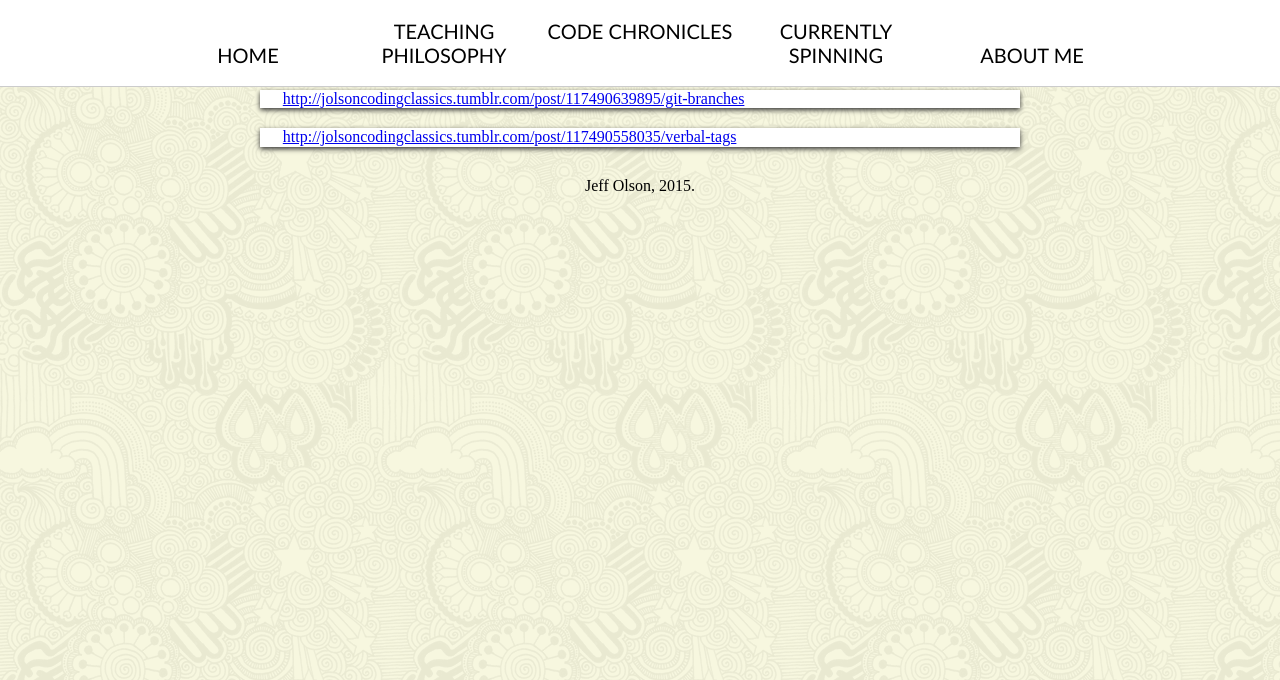
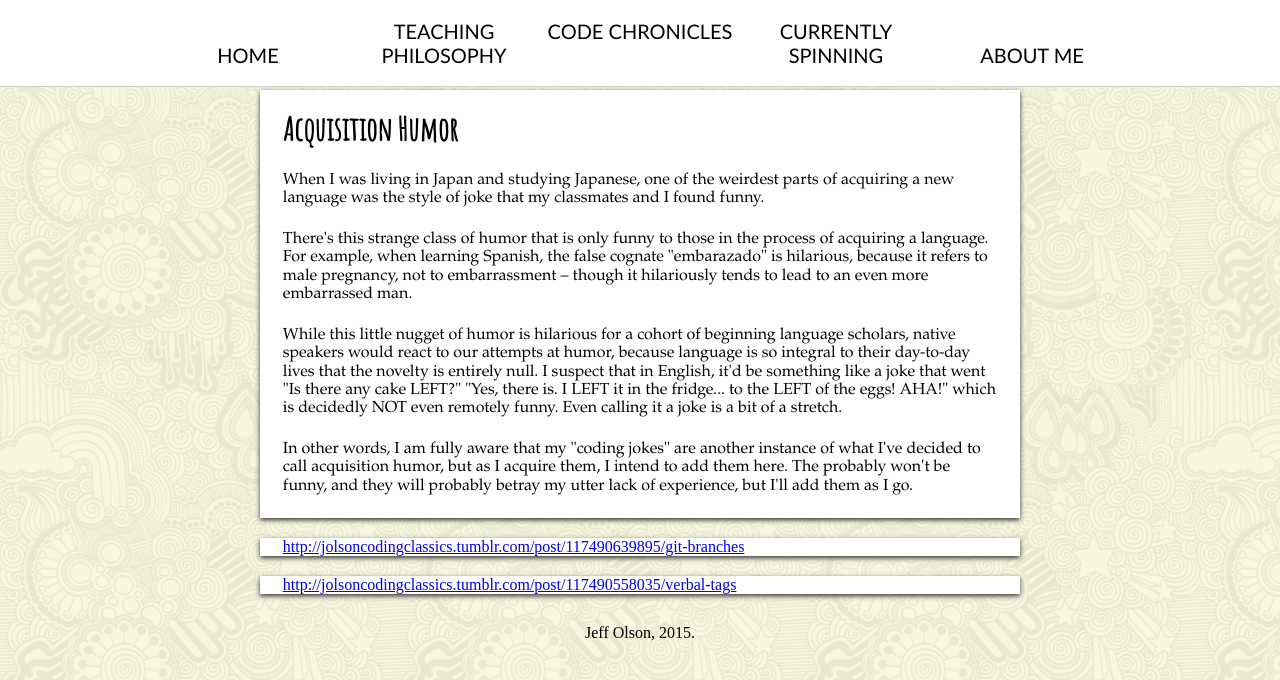
Before and after one commit to jolson615/JolsonPage, a plain HTML site: page nerd.html in a window 1280 px wide. Drawn offline with nearby package versions, Linux system fonts and the light colour scheme.

Commit message:
adds an explanation to Acquisition humor

```diff
--- a/nerd.html
+++ b/nerd.html
@@ -27,6 +27,13 @@
 		</div>
 		<div class="wrapper clearfix">
 			<section class="shadow col-3">
+				<h1>Acquisition Humor</h1>
+				<p>When I was living in Japan and studying Japanese, one of the weirdest parts of acquiring a new language was the style of joke that my classmates and I found funny. </p>
+				<p>There's this strange class of humor that is only funny to those in the process of acquiring a language. For example, when learning Spanish, the false cognate "embarazado" is hilarious, because it refers to male pregnancy, not to embarrassment – though it hilariously tends to lead to an even more embarrassed man. </p>
+				<p>While this little nugget of humor is hilarious for a cohort of beginning language scholars, native speakers would react to our attempts at humor, because language is so integral to their day-to-day lives that the novelty is entirely null. I suspect that in English, it'd be something like a joke that went "Is there any cake LEFT?" "Yes, there is. I LEFT it in the fridge... to the LEFT of the eggs! AHA!" which is decidedly NOT even remotely funny. Even calling it a joke is a bit of a stretch.</p>
+				<p>In other words, I am fully aware that my "coding jokes" are another instance of what I've decided to call acquisition humor, but as I acquire them, I intend to add them here. The probably won't be funny, and they will probably betray my utter lack of experience, but I'll add them as I go.</p>
+			</section>
+			<section class="shadow col-3">
 				<div class="tumblr-post" data-href="https://embed.tumblr.com/embed/post/0o57Cc9G0BmTaqzGqIkHGA/117490639895" data-did="1b043ed9249011b680f5f3f641af73d325fc002c"><a href="http://jolsoncodingclassics.tumblr.com/post/117490639895/git-branches">http://jolsoncodingclassics.tumblr.com/post/117490639895/git-branches</a></div><script async src="http://assets.tumblr.com/post.js"></script>
 			</section>
 			<section class="shadow col-3">
```
